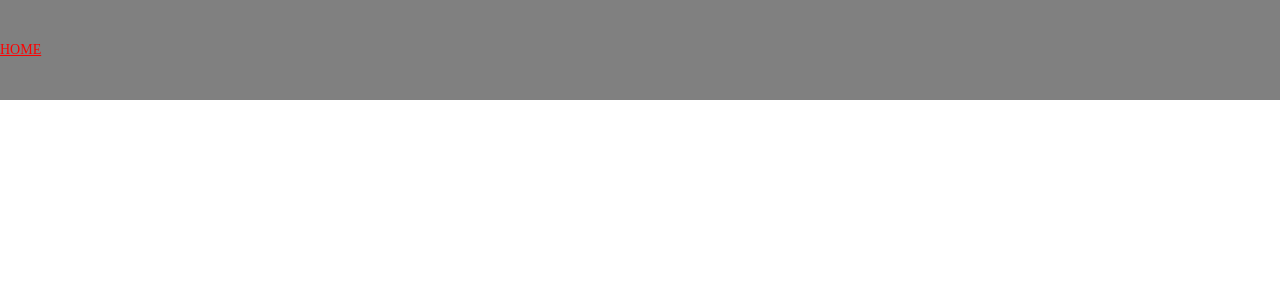
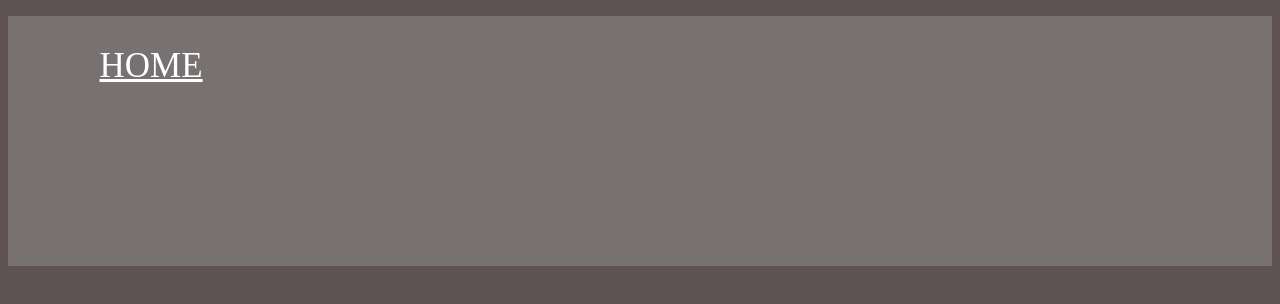
Before and after one commit to Lollidite/4Skript, a plain HTML site: page index.html in a window 1280 px wide. Drawn offline with Linux system fonts and the light colour scheme.

Commit message:
Update style.css

```diff
--- a/style.css
+++ b/style.css
@@ -1,12 +1,11 @@
-* {
-    margin: 0;
-    padding: 0;
+body {
+    background-color: rgb(94, 82, 82);
 }
 
 nav {
     width: 100%;
-    height: 100px;
-    background-color: gray;
+    height: 250px;
+    background-color: rgb(119, 113, 113);
 }
 
 ul li {
@@ -16,9 +15,10 @@ ul li {
 }
 
 ul li a {
-    font-size: 14px;
-    color: lightslategray;
-    text-align: center;
+    font-size: 35px;
+    font-family: 'Times New Roman', Times, serif;
+    color: white;
+    text-indent: 50%;
     display: block;
 }
 
```
